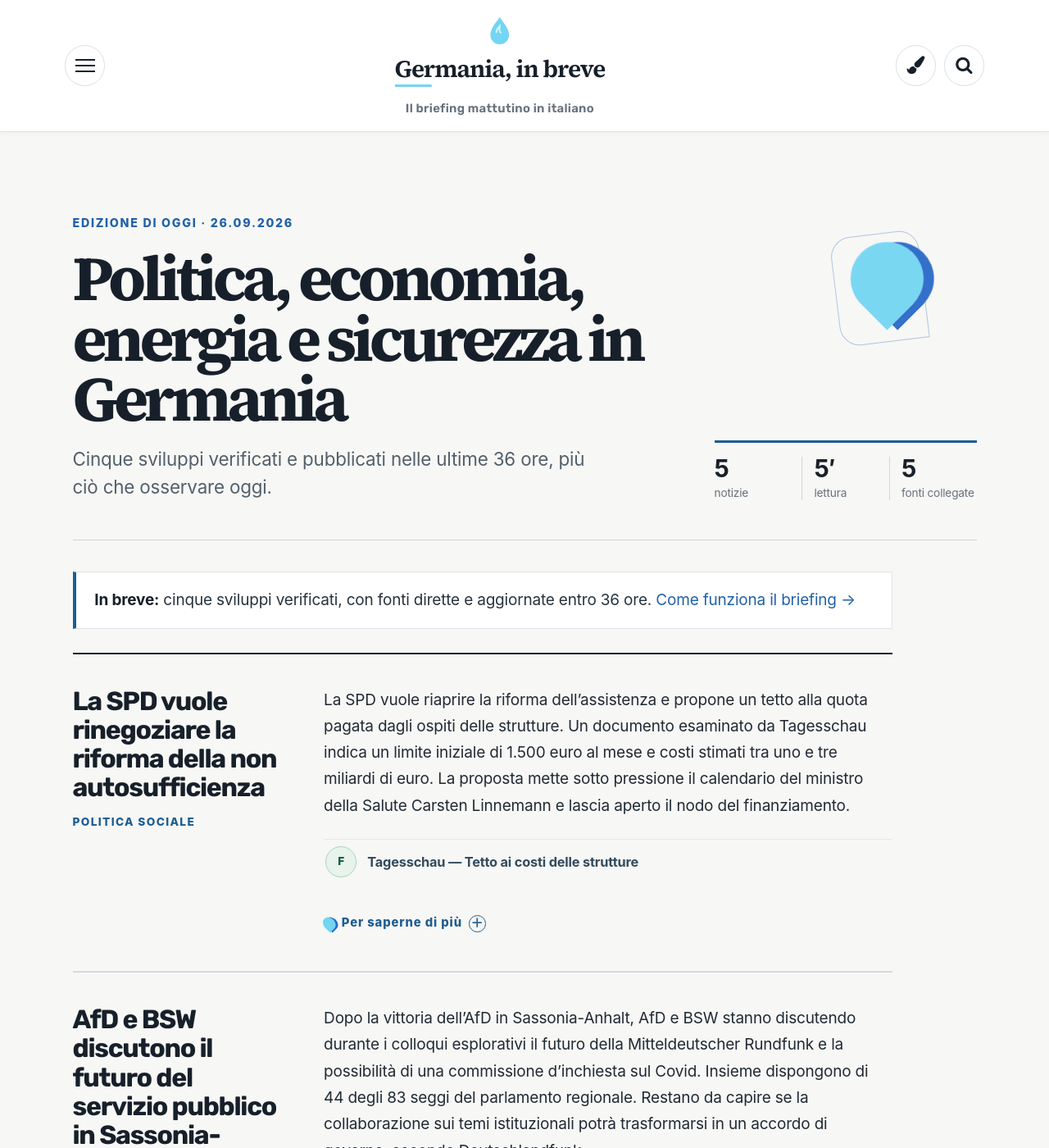
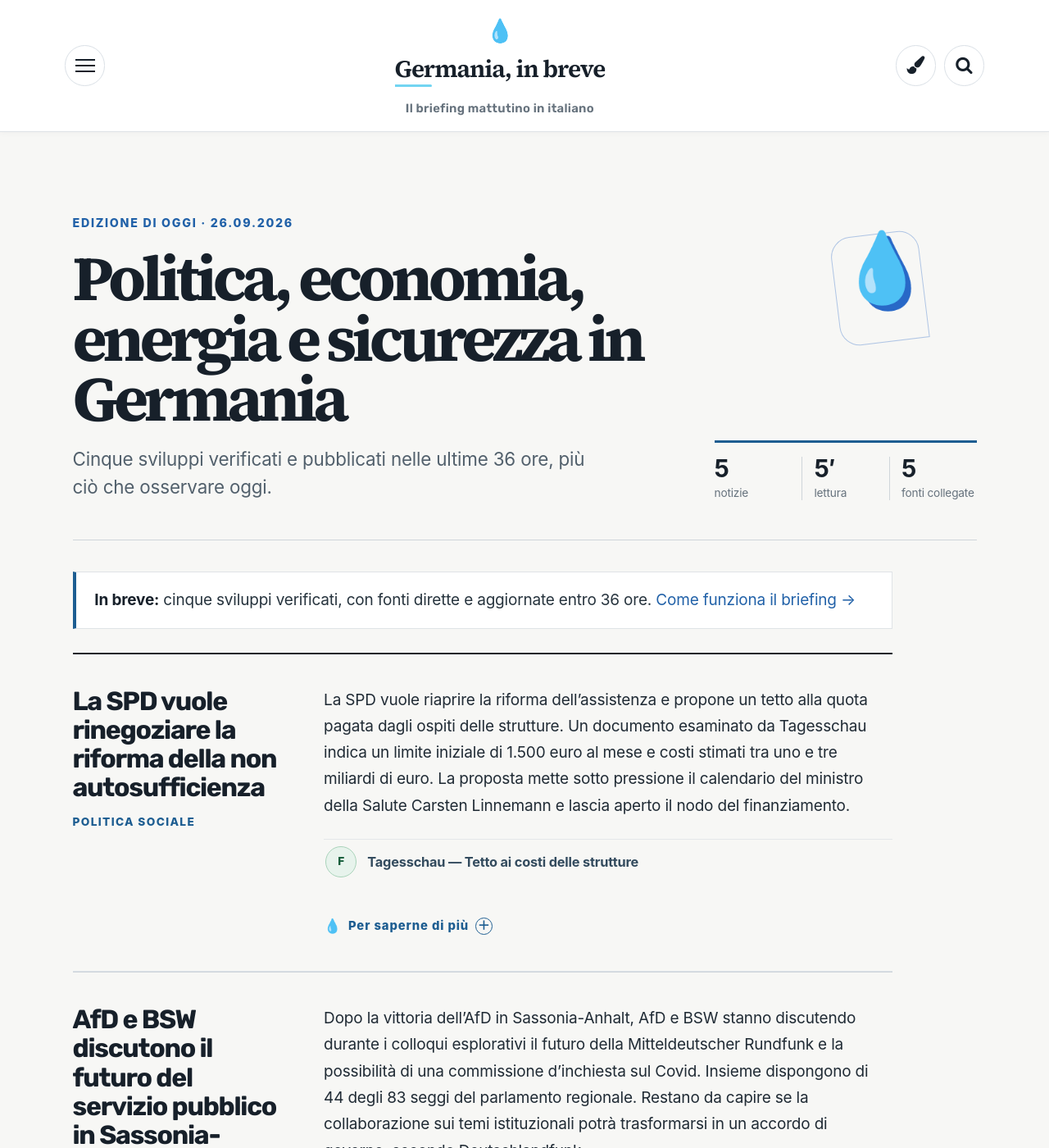
Before and after one commit to ottoottone/prj-news-mattino, a Jekyll site: the page built from index.html, in a window 1280 px wide and 1400 px high. Shown: the whole window at 82% size. Built offline with Jekyll 4.4.1, drawn with Linux system fonts in a browser that asks for light colours; some web fonts are replaced; the list of posts is cut into pages by our own code.

Commit message:
style: unify water-drop logo treatment

```diff
--- a/_layouts/default.html
+++ b/_layouts/default.html
@@ -16,7 +16,7 @@
           <div class="masthead-inner">
             <label for="sidebar-checkbox" class="sidebar-toggle" aria-label="Apri menu" aria-controls="sidebar" aria-expanded="false" role="button" tabindex="0" title="Toggle menu (m)"></label>
             <h3 class="masthead-title">
-              <a class="masthead-mark" href="{{ site.baseurl }}/" aria-label="Home"><svg viewBox="0 0 44 56" role="img" aria-hidden="true"><path d="M22 2C18 10 5 22 5 35a17 17 0 0 0 34 0C39 22 26 10 22 2Z" fill="currentColor"/><path d="M16 30c0-4 3-8 6-11-1 6-1 9 2 12" fill="none" stroke="rgba(255,255,255,.72)" stroke-width="3" stroke-linecap="round"/></svg></a>
+              <a class="masthead-mark" href="{{ site.baseurl }}/" aria-label="Home">💧</a>
               <a class="masthead-wordmark" href="{{ site.baseurl }}/" title="Home">{{ site.title }}</a>
               {% if site.tagline %}
               <span class="masthead-byline">{{ site.tagline }}</span>
--- a/assets/css/briefing.css
+++ b/assets/css/briefing.css
@@ -159,7 +159,7 @@ body { background:#f7f7f5; color:#202b35; }
 .more-to-know { margin-top:1.15rem; padding-top:.7rem; }
 .more-to-know summary { display:inline-flex; align-items:center; gap:.42rem; color:#1d5d91; cursor:pointer; font-size:.78rem; font-weight:800; letter-spacing:.06em; list-style:none; }
 .more-to-know summary::-webkit-details-marker { display:none; }
-.more-to-know summary::before { content:""; display:inline-block; width:.72rem; height:.92rem; background:#72d5f2; border-radius:50% 50% 50% 0; transform:rotate(-45deg); box-shadow:2px 2px 0 #2868c7; }
+.more-to-know summary::before { content:"💧"; display:inline-block; width:auto; height:auto; font-family:"Apple Color Emoji","Segoe UI Emoji","Noto Color Emoji",sans-serif; font-size:.9rem; line-height:1; transform:none; box-shadow:none; }
 .more-to-know summary::after { content:"＋"; display:inline-flex; align-items:center; justify-content:center; width:1.1rem; height:1.1rem; border:1px solid currentColor; border-radius:50%; font-size:.78rem; line-height:1; }
 .more-to-know[open] { background:#eff9fb; border-left:3px solid #72d5f2; padding:.8rem .9rem .85rem; border-radius:0 .7rem .7rem 0; }
 .more-to-know[open] summary::after { content:"−"; }
@@ -173,13 +173,12 @@ body { background:#f7f7f5; color:#202b35; }
 /* Rhine Window identity: water as a precise, responsive brand mark. */
 :root { --rhine-navy:#102a43; --rhine-blue:#2868c7; --rhine-light:#72d5f2; --rhine-yellow:#e7ef61; }
 .masthead-title { display:flex; align-items:center; gap:.75rem; }
-.masthead-mark { display:inline-flex; width:1.55rem; height:2rem; flex:0 0 auto; color:var(--rhine-light); transition:transform .2s ease, color .2s ease; }
-.masthead-mark svg { width:100%; height:100%; overflow:visible; }
-.masthead-mark:hover { color:#4fc5ec; transform:translateY(-2px) rotate(-4deg); }
+.masthead-mark { display:inline-flex; align-items:center; justify-content:center; width:1.7rem; height:2rem; flex:0 0 auto; font-family:"Apple Color Emoji","Segoe UI Emoji","Noto Color Emoji",sans-serif; font-size:1.45rem; line-height:1; text-decoration:none; transition:transform .2s ease; }
+.masthead-mark:hover { transform:translateY(-2px) rotate(-4deg); }
 .masthead-wordmark { position:relative; }
 .masthead-wordmark::after { content:""; display:block; width:2.4rem; height:3px; margin-top:.26rem; background:var(--rhine-light); border-radius:0 2px 2px 0; }
 .content-first-header, .newsletter-issue-header { position:relative; overflow:hidden; }
-.content-first-header::after, .newsletter-issue-header::after { content:""; position:absolute; right:clamp(1rem,5vw,4rem); top:1.8rem; width:4.7rem; height:4.7rem; background:var(--rhine-light); border-radius:50% 50% 50% 0; transform:rotate(-45deg); opacity:.94; filter:drop-shadow(.5rem .5rem 0 var(--rhine-blue)); pointer-events:none; }
+.content-first-header::after, .newsletter-issue-header::after { content:"💧"; position:absolute; right:clamp(1rem,5vw,4rem); top:1.3rem; width:auto; height:auto; font-family:"Apple Color Emoji","Segoe UI Emoji","Noto Color Emoji",sans-serif; font-size:4.4rem; line-height:1; transform:none; opacity:1; filter:drop-shadow(.4rem .4rem 0 #2868c7); pointer-events:none; }
 .content-first-header::before, .newsletter-issue-header::before { content:""; position:absolute; right:clamp(1rem,5vw,4rem); top:1.25rem; width:5.7rem; height:7rem; border:1px solid color-mix(in srgb,var(--rhine-blue) 35%,transparent); border-radius:1.3rem 1.3rem 0 1.3rem; transform:rotate(-7deg); pointer-events:none; }
 .briefing-issue-header { background:#eaf5f7; border:1px solid #c9e5eb; border-radius:1.3rem 1.3rem 0 1.3rem; }
 .theme-nord-dark .masthead-mark { color:#8fe4ff; }
```
